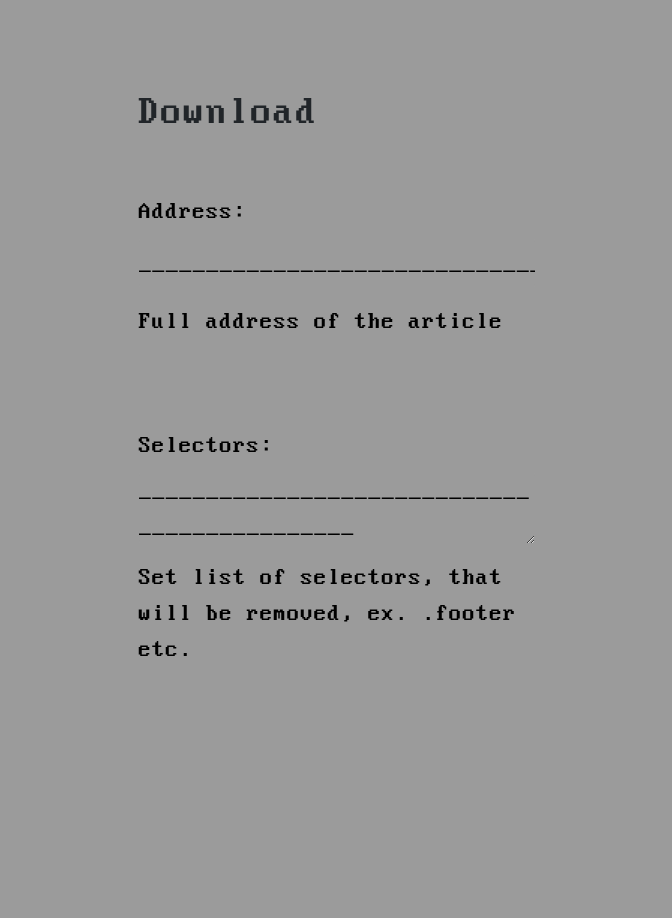
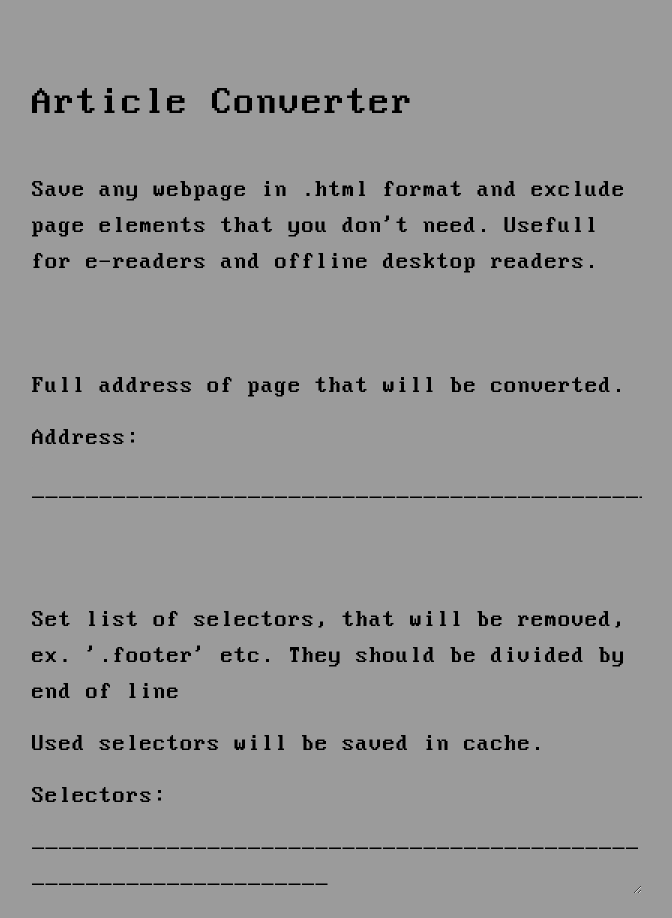
Before and after one commit to Traveler59/article-converter, a React app: page / in a window 1280 px wide. Shown: the whole page, without its empty margins (303-975 px from the left). Before the commit the page ends 800 px from the top, so only its background shows below. Built offline with nearby package versions, Linux system fonts and the light colour scheme.

Commit message:
Обработка ошибок и интерфейс пользователя

```diff
--- a/index.html
+++ b/index.html
@@ -1,3 +1,6 @@
+<head>
+    <title>Article Converter</title>
+  </head>
 <body>
     <link rel="stylesheet" type="text/css" href="./dist/bundle.css">
     <div id="root"></div>
--- a/server.ts
+++ b/server.ts
@@ -64,6 +64,7 @@ const allSelectors = [
 
 
 const parseArticle = (address: string, selectors: string[], site: string, sendResult: (result: boolean) => void) => {
+	try {
 		https.get(address, res => {
 			let body = '';
 			res.on('data', chunk => body += chunk);
@@ -95,6 +96,10 @@ const parseArticle = (address: string, selectors: string[], site: string, sendRe
 			console.log(e)
 			sendResult(false);
 		});;
+	} catch(e) {
+		console.log(e);
+		sendResult(false);
+	}
 }
 
 app.listen(port, (error: string) => error
--- a/src/components/Postform.js
+++ b/src/components/Postform.js
@@ -10,6 +10,16 @@ export default class PostForm extends Component {
 			address: '',
 			selectors: ''
 		};
+	}
+
+	getSiteNameFromKnown = address => {
+		const recognizedSite = [
+			{ url: '.wikipedia.org/wiki/', name: 'wikipedia' },
+			{ url: '/plato.stanford.edu/entries/', name: 'sep' },
+			{ url: 'nationalinterest.org/blog', name: 'nationalinterest' }
+		]
+			.find(a => !!~address.indexOf(a.url));
+		return recognizedSite && recognizedSite.name;
 	}
 
 	onChangeAddress = e => {
@@ -25,16 +35,6 @@ export default class PostForm extends Component {
 	onSubmit = e => {
 		e.preventDefault();
 
-		const getSiteNameFromKnown = address => {
-			const foundSite = [
-				{ url: '.wikipedia.org/wiki/', name: 'wikipedia' },
-				{ url: '/plato.stanford.edu/entries/', name: 'sep' },
-				{ url: 'nationalinterest.org/blog', name: 'nationalinterest' }
-			]
-				.find(a => !!~address.indexOf(a.url));
-			return foundSite && foundSite.name;
-		}
-
 		if (this.state.selectors.length) {
 			const name = `${extractHostname(this.state.address)}Selectors`;
 			window.localStorage.setItem(name, this.state.selectors);
@@ -45,33 +45,41 @@ export default class PostForm extends Component {
 			selectors: this.state.selectors.split('\n')
 		};
 
-		const site = getSiteNameFromKnown(post.address);
+		const site = this.getSiteNameFromKnown(post.address);
 
 		this.props.sendAddress(post.address, post.selectors, site ? site : null);
 	}
 
 	render() {
 		const fileReady = this.props.fileReady;
-		const dosInput = '_____________________________________________';
+		const dosInput = '_'.repeat(67);
+		const site = this.getSiteNameFromKnown(this.state.address);
 		return (
-			<Col id='main' lg={{ span: 4, offset: 4 }} md={12}>
-				<h1>Download</h1>
+			<Col id='main' lg={{ span: 6, offset: 3 }} md={12}>
+				<h1>Article Converter</h1>
+				<br />
+				<p>Save any webpage in .html format and exclude page elements that you don't need. Usefull for e-readers and offline desktop readers.</p>
 				<br /><br />
 				<Form onSubmit={this.onSubmit}>
+					<p>Full address of page that will be converted.</p>
 					<Form.Group>
 						<Form.Label>Address: </Form.Label>
 						<Form.Control type='address' placeholder={dosInput} onChange={this.onChangeAddress} value={this.state.address} />
 					</Form.Group>
-					<p>Full address of the article</p>
+					{site
+						? <p className='highlighted-text'>Site was recognized, adding selectors not needed.</p>
+						: <div>
 							<br /><br />
-
+							<p>Set list of selectors, that will be removed, ex. '.footer' etc. They should be divided by end of line</p>
+							<p>Used selectors will be saved in cache.</p>
 							<Form.Group>
 								<Form.Label>Selectors: </Form.Label>
 								<Form.Control as='textarea' type='password'
 									placeholder={dosInput}
 									onChange={e => this.setState({ selectors: e.target.value })} value={this.state.selectors} />
 							</Form.Group>
-					<p>Set list of selectors, that will be removed, ex. .footer etc.</p>
+						</div>
+					}
 					{!!this.state.address.length && <button type='submit'>
 						Submit
 						</button>}
--- a/src/components/Postform.scss
+++ b/src/components/Postform.scss
@@ -2,6 +2,7 @@ $back-msdos: rgb(155, 155, 155);
 $link: rgb(26, 24, 120);
 $hover-link: rgb(123, 32, 35);
 $active-link: rgb(118, 50, 116);
+$highlighted-text: rgb(98, 102, 43);
 
 $font_dir: '../../fonts/perfect_dos_vga_437_win-webfont';
 
@@ -18,13 +19,10 @@ body {
     font-family: MSDOS;
 }
 
-form {
+#main {
+    margin-top: 80px;
     font-size: 18pt;
     color: black;
-}
-
-#main {
-    margin-top: 90px;
 }
 
 a {
@@ -67,3 +65,7 @@ button, a {
         box-shadow: none !important;
     }
 }
+
+.highlighted-text {
+    color: $highlighted-text;
+}
```
Lines whose indentation alone changed are shown as unchanged.
